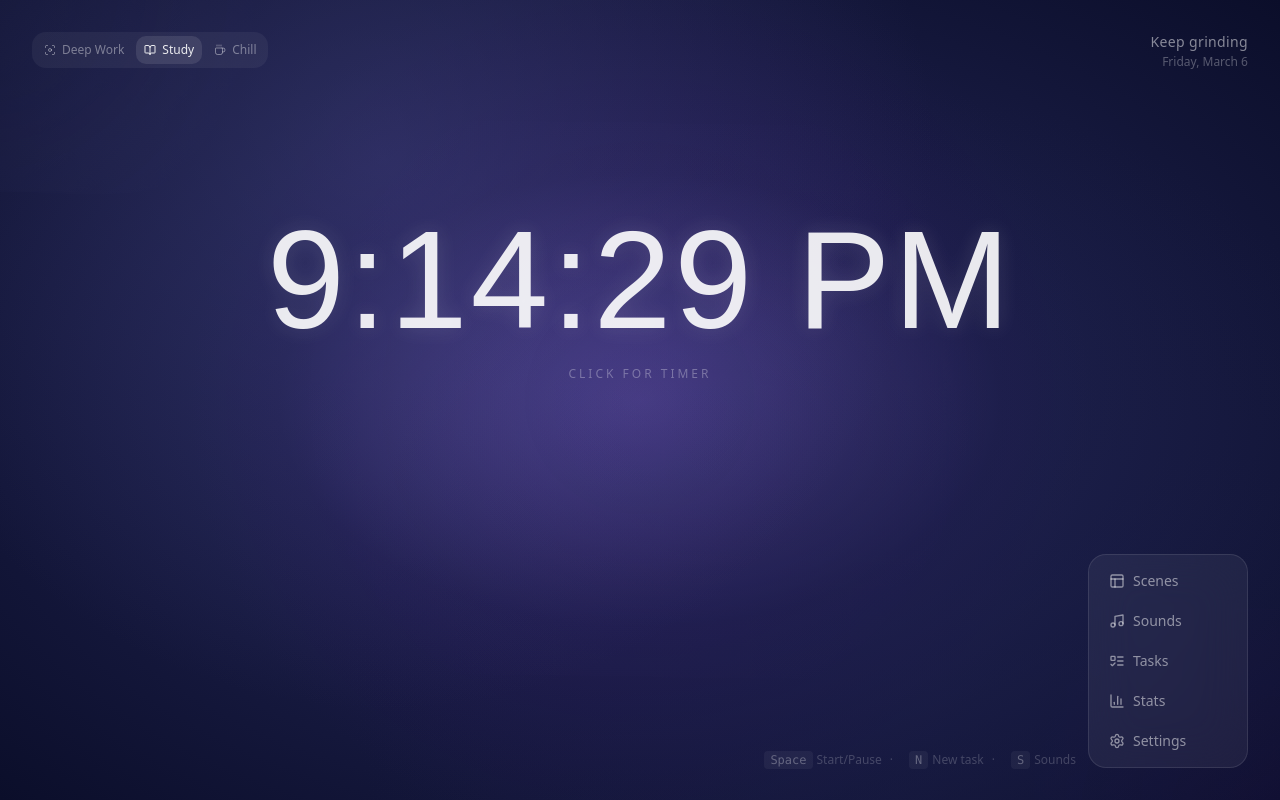
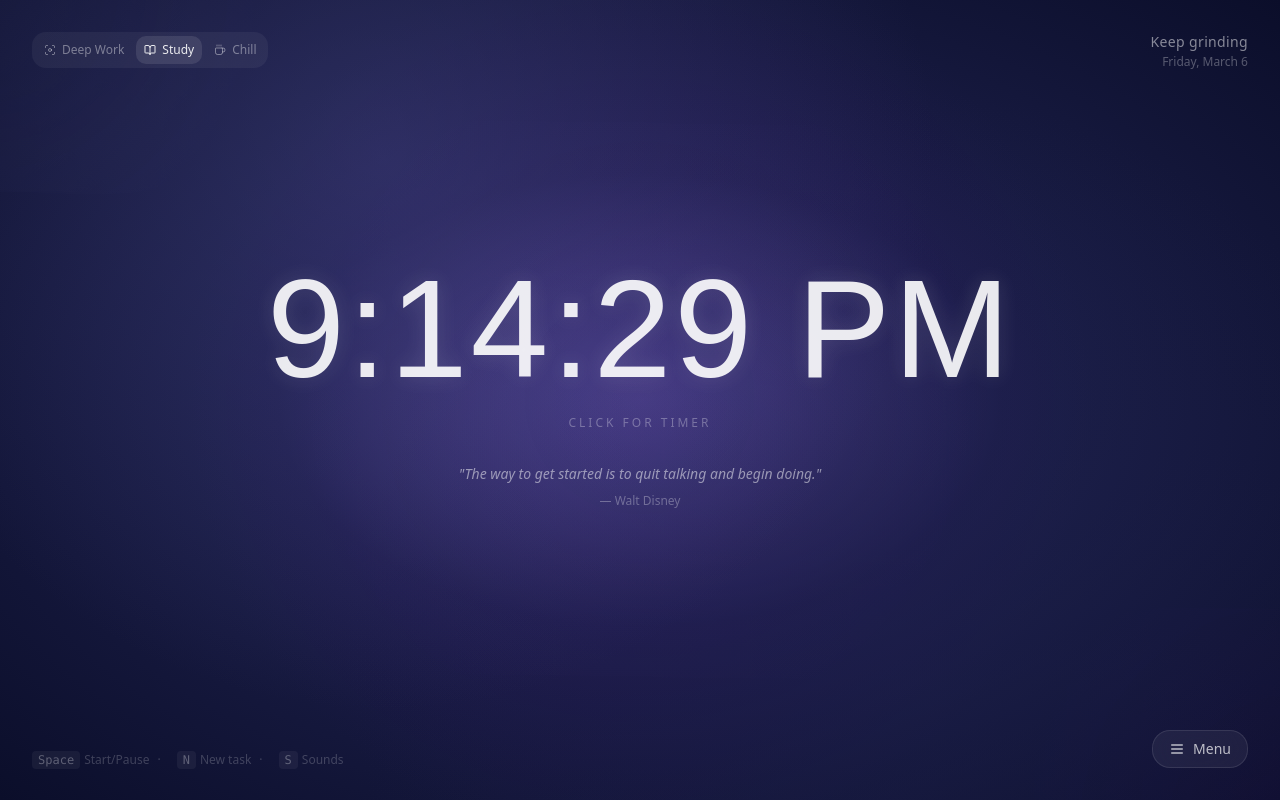
Before and after one commit to offx-zinth/FS, a Next.js app: page / in a window 1280 px wide. Built offline with nearby package versions, Linux system fonts and the light colour scheme; a web font is replaced by a local one.

Commit message:
Improve mode switching, timer flow, and collapsible controls

```diff
--- a/src/app/page.tsx
+++ b/src/app/page.tsx
@@ -1,7 +1,7 @@
 'use client'
 
-import { useState, useSyncExternalStore, useCallback } from 'react'
-import { Music, ListTodo, Settings, X, Layout, BarChart3, Focus, BookOpen, Coffee } from 'lucide-react'
+import { useState, useSyncExternalStore, useCallback, useEffect } from 'react'
+import { Music, ListTodo, Settings, X, Layout, BarChart3, Focus, BookOpen, Coffee, Menu } from 'lucide-react'
 import { BackgroundManager } from '@/components/Background/BackgroundManager'
 import { HandwrittenClock } from '@/components/Clock/HandwrittenClock'
 import { PomodoroTimer } from '@/components/Timer/PomodoroTimer'
@@ -11,7 +11,7 @@ import { SettingsPanel } from '@/components/Settings/SettingsPanel'
 import { SceneSelector } from '@/components/Scenes/SceneSelector'
 import { StatsPanel } from '@/components/Stats/StatsPanel'
 import { Quote } from '@/components/Quote'
-import { useSoundStore, useTaskStore, useSettingsStore, FocusMode } from '@/stores'
+import { useSoundStore, useTaskStore, useSettingsStore, FocusMode, useTimerStore } from '@/stores'
 import { useKeyboardShortcuts, shortcutHints } from '@/hooks/useKeyboardShortcuts'
 import { cn } from '@/lib/utils'
 
@@ -93,6 +93,7 @@ function FocusModeSelector() {
 function MainContent() {
   const [activePanel, setActivePanel] = useState<PanelType>(null)
   const [showTimer, setShowTimer] = useState(false)
+  const [isMenuOpen, setIsMenuOpen] = useState(false)
   const [isTransitioning, setIsTransitioning] = useState(false)
 
   // Get store values with selectors
@@ -138,16 +139,22 @@ function MainContent() {
 
   // Determine which panels to show based on focus mode
   const visiblePanels: PanelType[] = focusMode === 'deepWork'
-    ? ['settings']
+    ? ['tasks', 'stats', 'settings']
     : focusMode === 'chill'
     ? ['scenes', 'sounds', 'settings']
     : ['scenes', 'sounds', 'tasks', 'stats', 'settings']
+
+  useEffect(() => {
+    if (activePanel && !visiblePanels.includes(activePanel)) {
+      setActivePanel(null)
+    }
+  }, [focusMode, activePanel])
 
   return (
     <>
       {/* Top Section */}
       <div className="flex justify-between items-start">
-        {focusMode === 'study' && <FocusModeSelector />}
+        <FocusModeSelector />
         <Greeting />
       </div>
 
@@ -165,17 +172,17 @@ function MainContent() {
               >
                 <HandwrittenClock />
                 <p className="text-center text-white/30 text-xs mt-4 uppercase tracking-[3px] group-hover:text-white/50 transition-colors">
-                  Click for timer
+                  {focusMode === 'chill' ? 'Click for chill timer' : 'Click for timer'}
                 </p>
               </button>
 
-              {focusMode === 'chill' && (
+              {(focusMode === 'study' || focusMode === 'chill') && (
                 <div className="mt-4">
                   <Quote />
                 </div>
               )}
 
-              {focusMode === 'study' && activeTask && (
+              {(focusMode === 'study' || focusMode === 'deepWork') && activeTask && (
                 <div className="glass px-4 py-2 mt-2">
                   <p className="text-white/60 text-sm">→ {activeTask.text}</p>
                 </div>
@@ -196,7 +203,7 @@ function MainContent() {
       </div>
 
       {/* Bottom Section */}
-      <div className="flex justify-end items-end mt-auto gap-3">
+      <div className="flex justify-between items-end mt-auto gap-3">
         {focusMode === 'study' && (
           <div className="hidden lg:flex items-center gap-2 text-white/20 text-xs">
             {shortcutHints.slice(0, 3).map((hint, i) => (
@@ -209,8 +216,17 @@ function MainContent() {
           </div>
         )}
 
-        {/* Glass Panel */}
-        <div className="glass p-2 flex flex-col gap-1 min-w-[160px]">
+        <div className="relative">
+          <button
+            onClick={() => setIsMenuOpen((prev) => !prev)}
+            className="glass px-4 py-2 rounded-xl text-white/70 hover:text-white/90 text-sm flex items-center gap-2"
+          >
+            <Menu className="w-4 h-4" />
+            Menu
+          </button>
+
+          {isMenuOpen && (
+            <div className="absolute right-0 bottom-12 glass p-2 flex flex-col gap-1 min-w-[180px]">
               {visiblePanels.map((panel) => {
                 if (!panel) return null
                 const config = panelConfig[panel]
@@ -220,12 +236,15 @@ function MainContent() {
                 return (
                   <button
                     key={panel}
-                onClick={() => setActivePanel(isActive ? null : panel)}
+                    onClick={() => {
+                      setActivePanel(isActive ? null : panel)
+                      setIsMenuOpen(false)
+                    }}
                     className={cn(
-                  "flex items-center justify-between px-3 py-2 rounded-xl transition-all duration-300 text-sm",
+                      'flex items-center justify-between px-3 py-2 rounded-xl transition-all duration-300 text-sm',
                       isActive
-                    ? "bg-white/10 text-white/90"
-                    : "text-white/50 hover:text-white/70 hover:bg-white/5"
+                        ? 'bg-white/10 text-white/90'
+                        : 'text-white/50 hover:text-white/70 hover:bg-white/5'
                     )}
                   >
                     <span className="flex items-center gap-2">
@@ -238,6 +257,8 @@ function MainContent() {
                   </button>
                 )
               })}
+            </div>
+          )}
         </div>
       </div>
 
--- a/src/components/Quote.tsx
+++ b/src/components/Quote.tsx
@@ -1,6 +1,6 @@
 'use client'
 
-import { useMemo } from 'react'
+import { useEffect, useMemo, useState } from 'react'
 
 const quotes = [
   { text: "The secret of getting ahead is getting started.", author: "Mark Twain" },
@@ -24,7 +24,17 @@ function getQuoteForCurrentTime() {
 }
 
 export function Quote() {
-  const quote = useMemo(() => getQuoteForCurrentTime(), [])
+  const [bucket, setBucket] = useState(() => Math.floor(Date.now() / (5 * 60 * 1000)))
+
+  useEffect(() => {
+    const interval = window.setInterval(() => {
+      setBucket(Math.floor(Date.now() / (5 * 60 * 1000)))
+    }, 30_000)
+
+    return () => window.clearInterval(interval)
+  }, [])
+
+  const quote = useMemo(() => quotes[bucket % quotes.length], [bucket])
 
   return (
     <div className="text-center max-w-md">
--- a/src/components/Settings/SettingsPanel.tsx
+++ b/src/components/Settings/SettingsPanel.tsx
@@ -134,6 +134,31 @@ export function SettingsPanel() {
       <div className="space-y-4">
         {activeTab === 'clock' && (
           <>
+            {/* Focus Mode */}
+            <div className="space-y-2">
+              <label className="text-xs text-white/40 uppercase tracking-wider">Mode</label>
+              <div className="grid grid-cols-3 gap-2">
+                {([
+                  { id: 'deepWork', label: 'Deep Work' },
+                  { id: 'study', label: 'Study' },
+                  { id: 'chill', label: 'Chill' },
+                ] as const).map((mode) => (
+                  <button
+                    key={mode.id}
+                    onClick={() => setFocusMode(mode.id)}
+                    className={cn(
+                      'px-2 py-2 rounded-lg text-xs transition-all duration-300',
+                      focusMode === mode.id
+                        ? 'bg-white/10 text-white/80'
+                        : 'bg-white/5 text-white/40 hover:text-white/60'
+                    )}
+                  >
+                    {mode.label}
+                  </button>
+                ))}
+              </div>
+            </div>
+
             {/* Clock Format */}
             <div className="space-y-2">
               <label className="text-xs text-white/40 uppercase tracking-wider">Format</label>
--- a/src/components/Timer/PomodoroTimer.tsx
+++ b/src/components/Timer/PomodoroTimer.tsx
@@ -31,6 +31,7 @@ export function PomodoroTimer({ minimal = false }: PomodoroTimerProps) {
     pause,
     reset,
     tick,
+    setPhase,
   } = useTimerStore()
 
   const { enableNotifications } = useSettingsStore()
@@ -174,6 +175,29 @@ export function PomodoroTimer({ minimal = false }: PomodoroTimerProps) {
         {phaseLabels[phase]} · Session {sessionCount + 1}
       </div>
 
+
+      {/* Phase quick switch */}
+      <div className="flex items-center gap-2 p-1 rounded-xl bg-white/5">
+        {(
+          [
+            { id: 'focus' as const, label: 'Focus' },
+            { id: 'shortBreak' as const, label: 'Short Break' },
+            { id: 'longBreak' as const, label: 'Long Break' },
+          ]
+        ).map((item) => (
+          <button
+            key={item.id}
+            onClick={() => setPhase(item.id)}
+            className={cn(
+              'px-3 py-1.5 rounded-lg text-xs transition-colors',
+              phase === item.id ? 'bg-white/15 text-white/90' : 'text-white/50 hover:text-white/70'
+            )}
+          >
+            {item.label}
+          </button>
+        ))}
+      </div>
+
       {/* Timer circle */}
       <CircularProgress
         progress={progress}
--- a/src/stores/index.ts
+++ b/src/stores/index.ts
@@ -24,6 +24,7 @@ export interface TimerState {
   reset: () => void
   tick: () => void
   nextPhase: () => void
+  setPhase: (phase: TimerPhase) => void
   setDurations: (focus: number, shortBreak: number, longBreak: number) => void
 }
 
@@ -302,6 +303,22 @@ export const useTimerStore = create<TimerState>()(
           sessionCount: newSessionCount,
           lastTransitionAt: Date.now(),
           lastCompletedPhase: phase
+        })
+      },
+
+      setPhase: (phase) => {
+        const { focusDuration, shortBreakDuration, longBreakDuration } = get()
+        const nextTimeLeft = phase === 'focus'
+          ? focusDuration
+          : phase === 'shortBreak'
+            ? shortBreakDuration
+            : longBreakDuration
+
+        set({
+          phase,
+          timeLeft: nextTimeLeft,
+          isRunning: false,
+          lastTransitionAt: Date.now()
         })
       },
 
@@ -697,6 +714,7 @@ export const useSettingsStore = create<SettingsState>()(
         enableKeyboardShortcuts: state.enableKeyboardShortcuts,
         focusMode: state.focusMode,
         defaultSceneId: state.defaultSceneId,
+        backgroundUrl: state.backgroundUrl?.startsWith('blob:') ? null : state.backgroundUrl,
         backgroundType: state.backgroundType,
       })
     }
```
Lines whose indentation alone changed are shown as unchanged.
